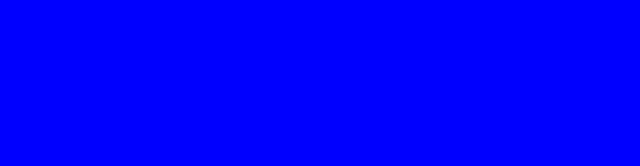
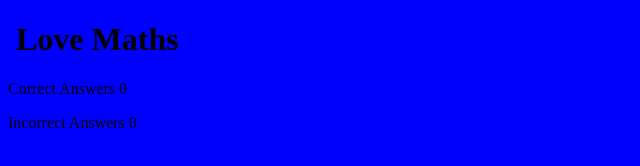
Before and after one commit to Ethra8/love-maths, a plain HTML site: page index.html in a window 1280 px wide. Shown: the whole page, without its empty margins (0-640 px from the left). Drawn offline with Linux system fonts and the light colour scheme.

Commit message:
add body elements

```diff
--- a/index.html
+++ b/index.html
@@ -12,6 +12,21 @@
     <link rel="stylesheet" href="./assets/css/style.css" />
   </head>
   <body>
+
+    <h1 class="heading">
+      <img class="logo" src="" alt=""> Love Maths
+    </h1>
+
+    <div class="game-area">
+
+    </div>
+
+    <div class="score-area">
+      <p class="scores">Correct Answers <span id="score">0</span></p>
+      <p class="scores">Incorrect Answers <span id="incorrect">0</span></p>
+
+    </div>
+
     <script src="./assets/js/script.js"></script>
   </body>
 </html>
```
